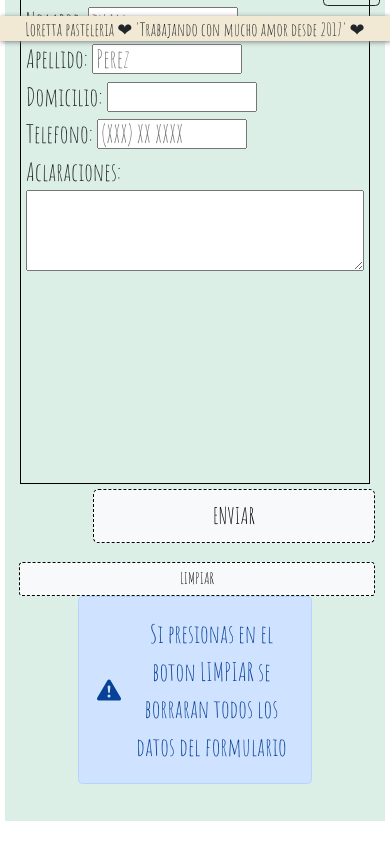
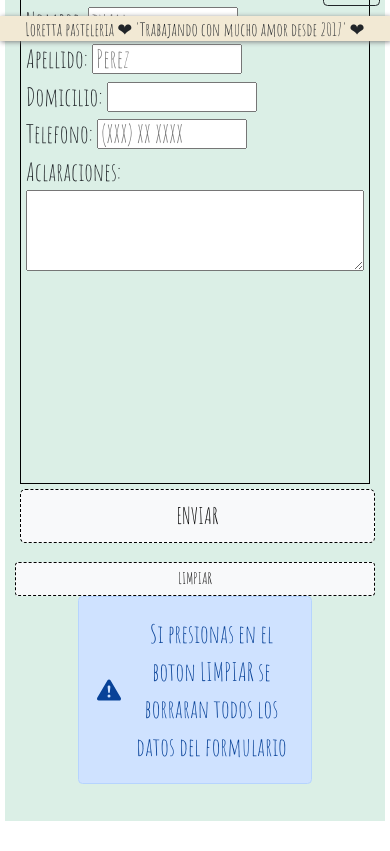
Before and after one commit to antomag/loretta-pasteleria-landingpage, a website: page contacto.html in a window 390 px wide. Shown: the part 803-1654 px from the top of the page. Drawn offline with nearby package versions, Linux system fonts and the light colour scheme.

Commit message:
botones}

```diff
--- a/scss/_contacto.scss
+++ b/scss/_contacto.scss
@@ -24,12 +24,11 @@ form{
     height: 100vh auto;
 }
 .botonEnviar{
-    margin-left: 20vw;
+    margin-left: 5px;
     margin-bottom: 10px;
     border: dashed 1.5px black;
 }
 .botonLimpiar{
-    margin-left: 1vw;
     border: dashed 0.5px black;
 }
 .inputForm{
--- a/scss/_estructura.scss
+++ b/scss/_estructura.scss
@@ -49,14 +49,6 @@
         height: auto;
         object-fit: cover;
     }
-    .botonEnviar{
-        margin: none;
-        justify-content: center;
-    }
-    .botonLimpiar{
-        margin: none;
-        justify-content: center;
-    }
 }
 
 /*Tablet*/
@@ -76,7 +68,4 @@
         height: 40px;
         font-size: 20px;
     }
-    .botonEnviar{
-        margin: auto;
-    }
 }
```
Also changed, not shown: css/destino.css.
